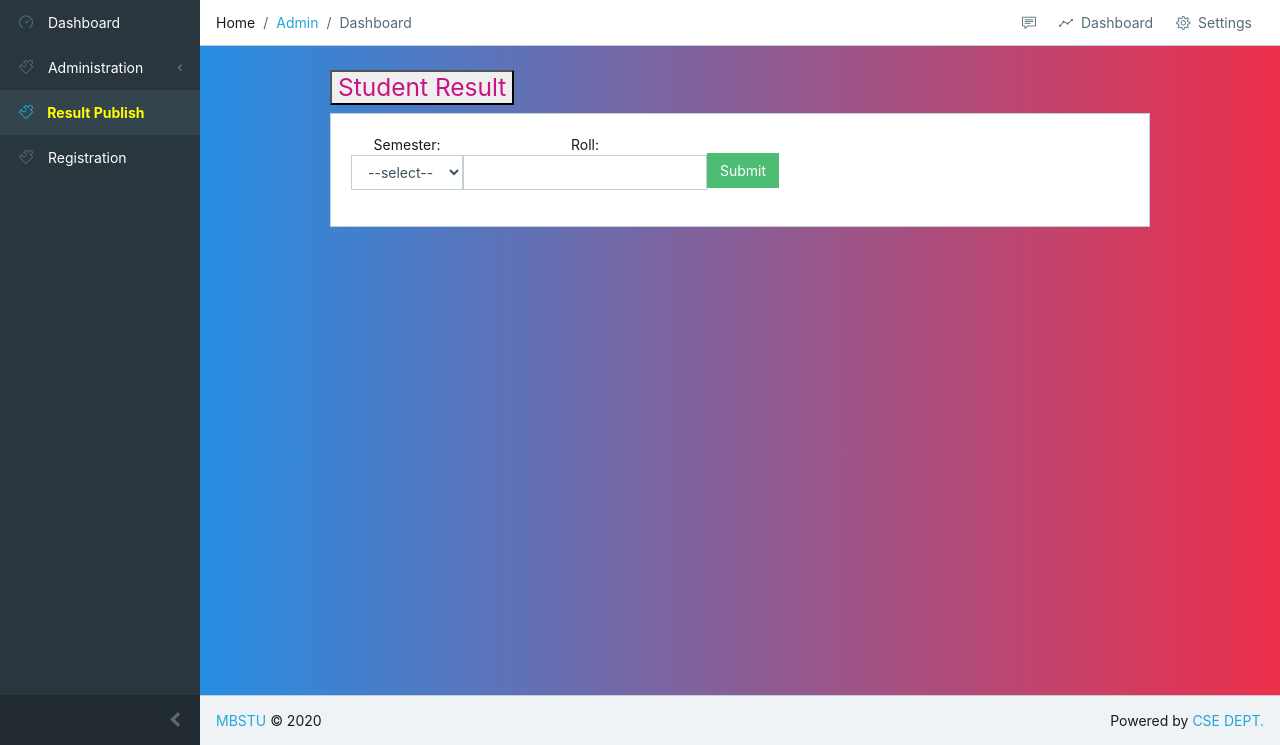
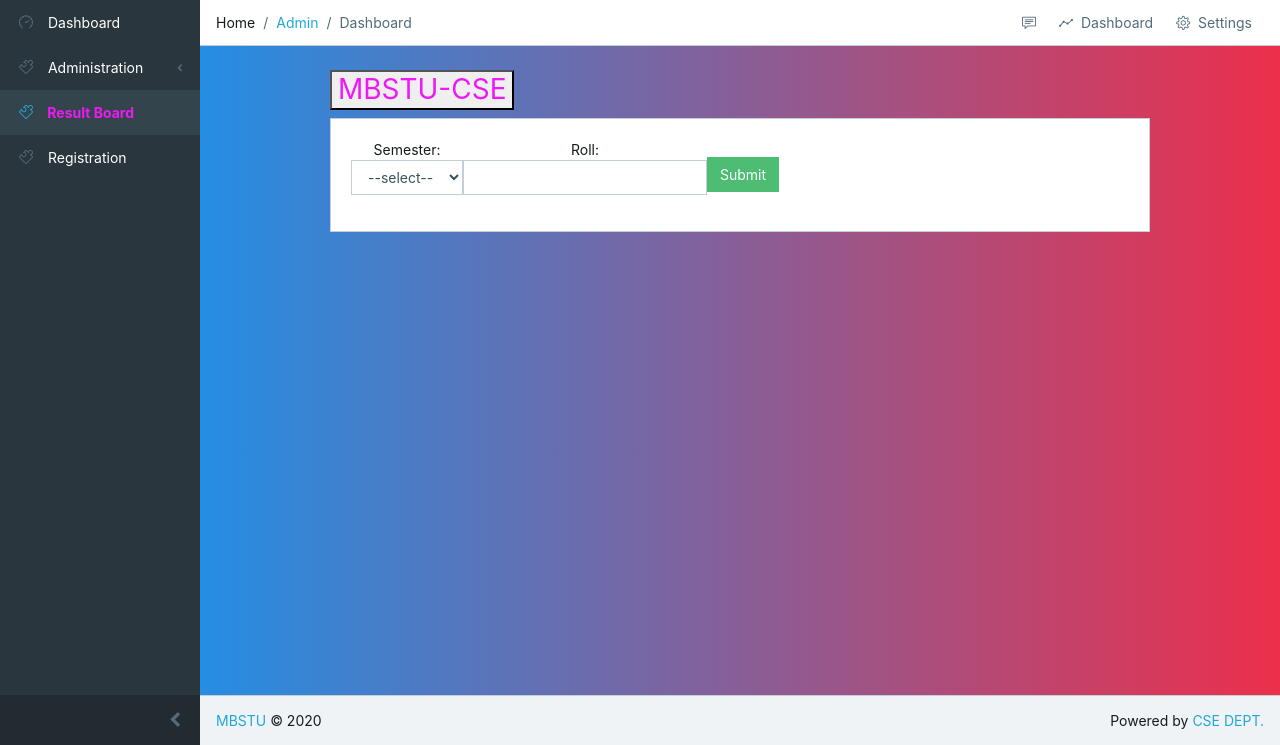
Before and after one commit to mlr-9021/online-result-publish, a Django app: page /student/search_result/ in a window 1280 px wide. Shown: the part 55-800 px from the top of the page. Run offline with Django 3.2, Linux system fonts and the light colour scheme; parts of the project's set-up code (start-up, migrations or seed data) failed here and were passed over; some libraries are stand-ins or nearby versions.

Commit message:
changer color

```diff
--- a/templates/base/sidebar.html
+++ b/templates/base/sidebar.html
@@ -88,7 +88,9 @@
             <li class="nav-item nav-dropdown">
 
               <a class="nav-link" href="{% url 'search-result' %}">
-                 <strong style="color:yellow";><i class="nav-icon icon-puzzle"></i> Result Publish</a></strong>
+                 <strong style="color:#EE19F5
+
+ ";><i class="nav-icon icon-puzzle"></i> Result Board</a></strong>
 
 
             <li class="nav-item nav-dropdown">
--- a/templates/student/search_result.html
+++ b/templates/student/search_result.html
@@ -2,7 +2,7 @@
 
 {% block content %}
 <div class="col-md-10   m-auto">
-      <h3><button style="color: #C71585;" >Student Result</button></h3>
+      <h2><button style="color: #EE19F5 ;" >MBSTU-CSE</button></h2>
     <div class="card">
         <div class="card-body">
             <form action="" method="get" class="form-inline">
```
Also changed, not shown: mbstu_online_result/settings.py (+5 -5 lines).
